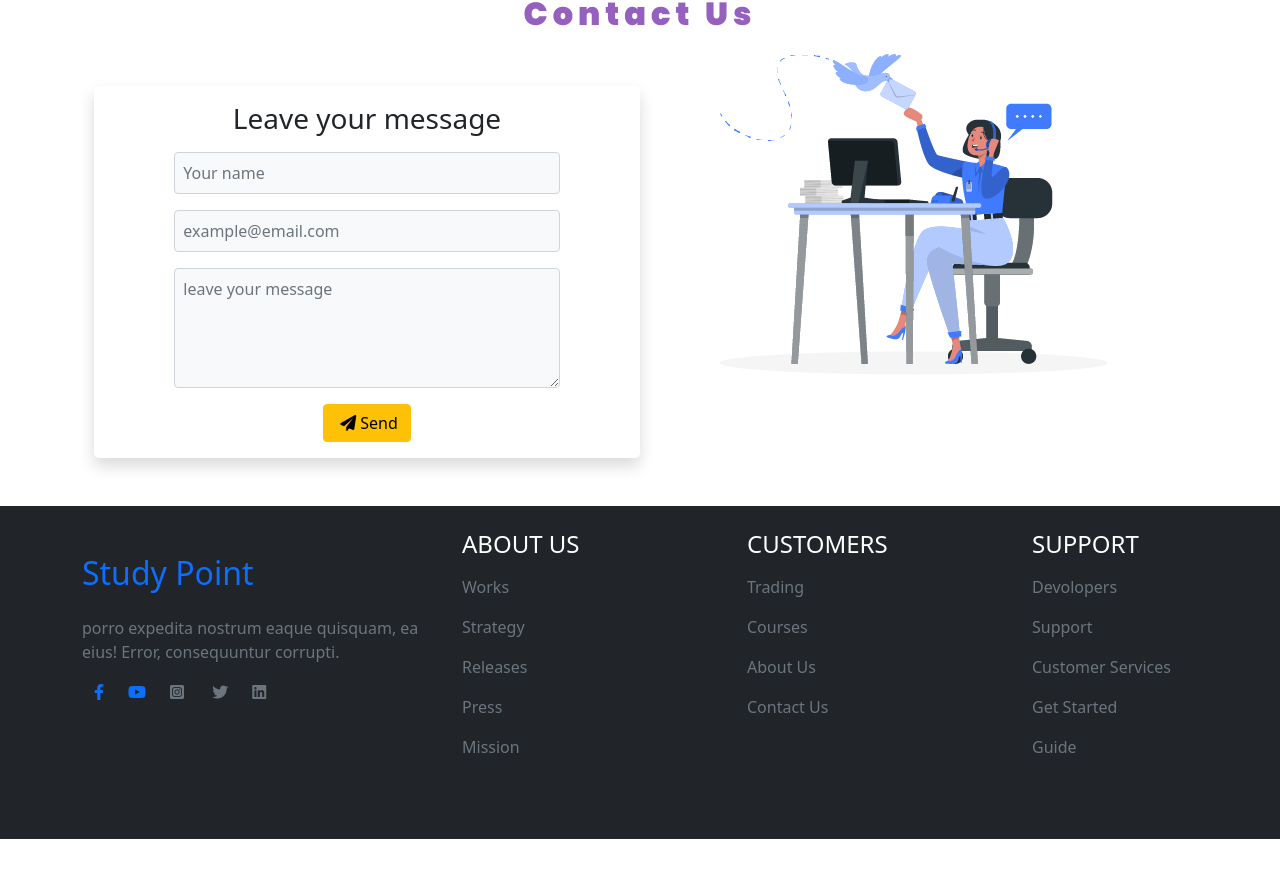
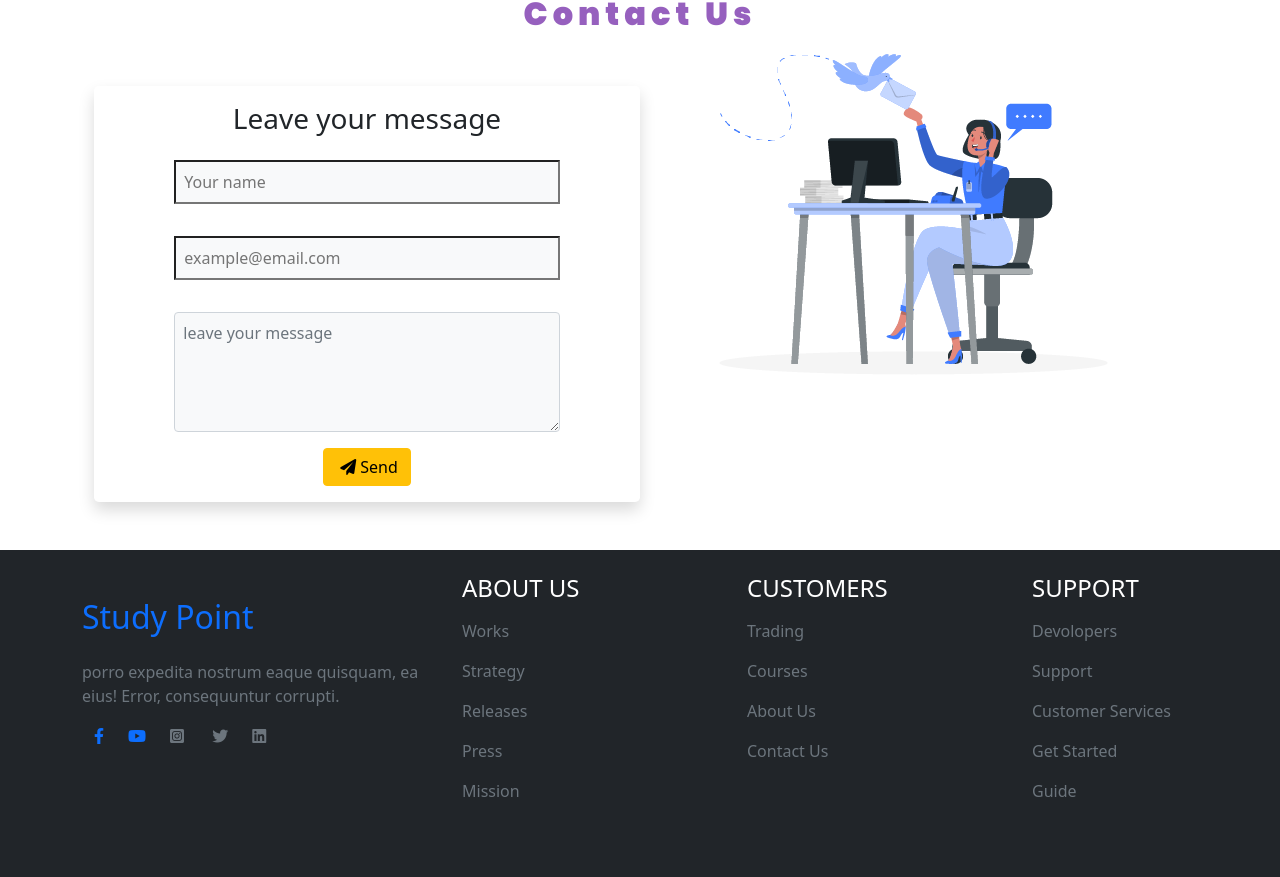
Before and after one commit to saharabanu/study-point-client, a React (Create React App) app: page / in a window 1280 px wide. Shown: the part 2091-2968 px from the top of the page. Before the commit the page ends 2930 px from the top, so only its background shows below. Built offline with nearby package versions, Linux system fonts and the light colour scheme.

Commit message:
email ja added

```diff
--- a/src/Pages/Home/Contact/Contact.js
+++ b/src/Pages/Home/Contact/Contact.js
@@ -1,13 +1,25 @@
-import React from 'react';
-import { useForm } from 'react-hook-form';
+import emailjs from '@emailjs/browser';
+import React, { useRef } from 'react';
 import img from '../../../images/contact.png';
 
+
 const Contact = () => {
-    const { register, handleSubmit } = useForm();
-    const onSubmit = data => {
-        console.log(data)
 
-    };
+    const form = useRef();
+    const sendEmail = (e) => {
+        e.preventDefault();
+
+        emailjs.sendForm('studypoint', 'template_a9erqi3', form.current, 'R_4-ZvT1bxgqne3x3')
+          .then((result) => {
+              alert('Message sent successfully')
+              console.log(result.text);
+          }, (error) => {
+              alert(error.message)
+              console.log(error.text);
+          });
+          e.target.reset();
+      };
+
 
 
     return (
@@ -17,11 +29,14 @@ const Contact = () => {
 
                 <div className="col-12 col-lg-6 col-md-6 col-sm-12 p-3 mt-5  shadow rounded-3 ">
                     <h3>Leave your message</h3>
-                    <form onSubmit={handleSubmit(onSubmit)}>
-                        <input type="text" {...register("name")} placeholder="Your name" className="form-control p-2 m-3 w-75 mx-auto bg-light" />
-                        <input type="email" {...register("email")} placeholder="example@email.com" className="form-control p-2 m-3 w-75 mx-auto bg-light" />
-                        <textarea {...register("message")} placeholder="leave your message" className="form-control p-2 m-3 w-75 mx-auto bg-light" style={{ height: "120px" }} />
-                        <button type="submit" className="btn btn-warning " ><i className="fas fa-paper-plane m-1"></i>Send</button>
+                    <form ref={form} onSubmit={sendEmail} >
+                        <input type="text"  placeholder="Your name" className=" p-2 m-3 w-75 mx-auto bg-light" required name="client-name" style={{outline:'none'}}/>
+
+                        <input type="email" placeholder="example@email.com" className=" p-2 m-3 w-75 mx-auto bg-light" name="email" required style={{outline:'none'}}/>
+
+                        <textarea  placeholder="leave your message" className="form-control p-2 m-3 w-75 mx-auto bg-light" name="message" required style={{ height: "120px",outline:'none' }}  />
+
+                        <button type="submit" value="send" className="btn btn-warning " ><i className="fas fa-paper-plane m-1"></i>Send</button>
 
                     </form>
                 </div>
```
